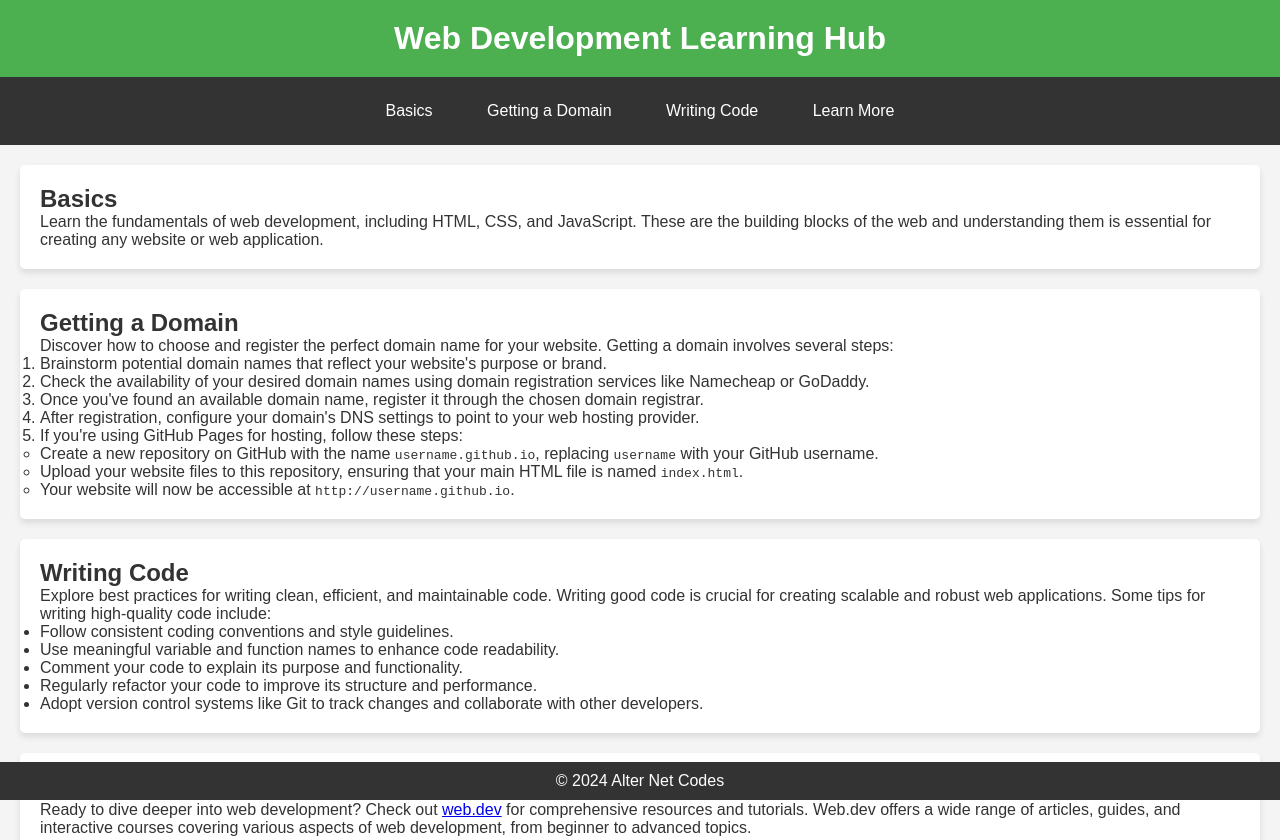
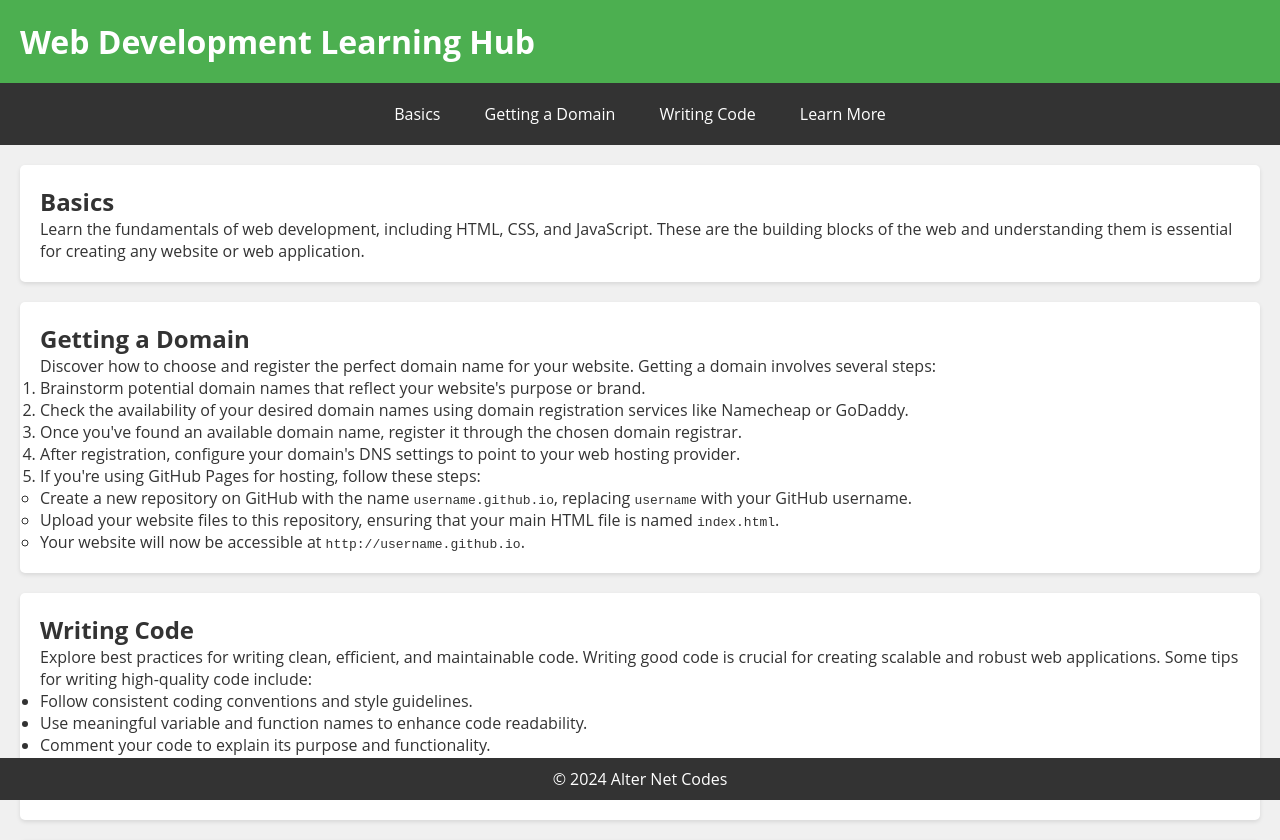
Before and after one commit to webbrowser11/webhub, a plain HTML site: page index.html in a window 1280 px wide. Shown: the top 840 px of the page. Drawn offline with Linux system fonts and the light colour scheme.

Commit message:
Update index.html

```diff
--- a/index.html
+++ b/index.html
@@ -5,7 +5,7 @@
     <meta name="viewport" content="width=device-width, initial-scale=1.0">
     <title>Web Development Learning Hub</title>
     <style>
-        /* Basic CSS Reset */
+        /* CSS Reset */
         * {
             margin: 0;
             padding: 0;
@@ -13,26 +13,28 @@
         }
 
         body {
-            font-family: Arial, sans-serif;
-            background-color: #f4f4f4;
+            font-family: 'Open Sans', Arial, sans-serif;
+            background-color: #f0f0f0;
             color: #333;
             margin: 0;
             padding: 0;
         }
 
-        header {
+        .header-container {
+            display: flex;
+            justify-content: space-between;
+            align-items: center;
             background-color: #4CAF50;
             color: white;
             padding: 20px;
-            text-align: center;
-            box-shadow: 0 4px 6px rgba(0, 0, 0, 0.1);
+            box-shadow: 0 2px 4px rgba(0, 0, 0, 0.1);
         }
 
         nav {
             background-color: #333;
             color: white;
             text-align: center;
-            padding: 15px 0;
+            padding: 10px 0;
             position: sticky;
             top: 0;
             z-index: 10;
@@ -41,7 +43,7 @@
         nav a {
             color: white;
             text-decoration: none;
-            margin: 0 15px;
+            margin: 0 10px;
             padding: 10px;
             display: inline-block;
             transition: background-color 0.3s;
@@ -55,9 +57,9 @@
         section {
             padding: 20px;
             margin: 20px;
-            background-color: white;
+            background-color: #fff;
             border-radius: 5px;
-            box-shadow: 0 4px 6px rgba(0, 0, 0, 0.1);
+            box-shadow: 0 2px 4px rgba(0, 0, 0, 0.1);
         }
 
         footer {
@@ -71,13 +73,15 @@
         }
 
         body {
-            padding-bottom: 60px; /* Add space for footer */
+            padding-bottom: 50px; /* Add space for footer */
         }
     </style>
 </head>
 <body>
     <header>
-        <h1>Web Development Learning Hub</h1>
+        <div class="header-container">
+            <h1>Web Development Learning Hub</h1>
+        </div>
     </header>
     <nav>
         <a href="#basics">Basics</a>
```
